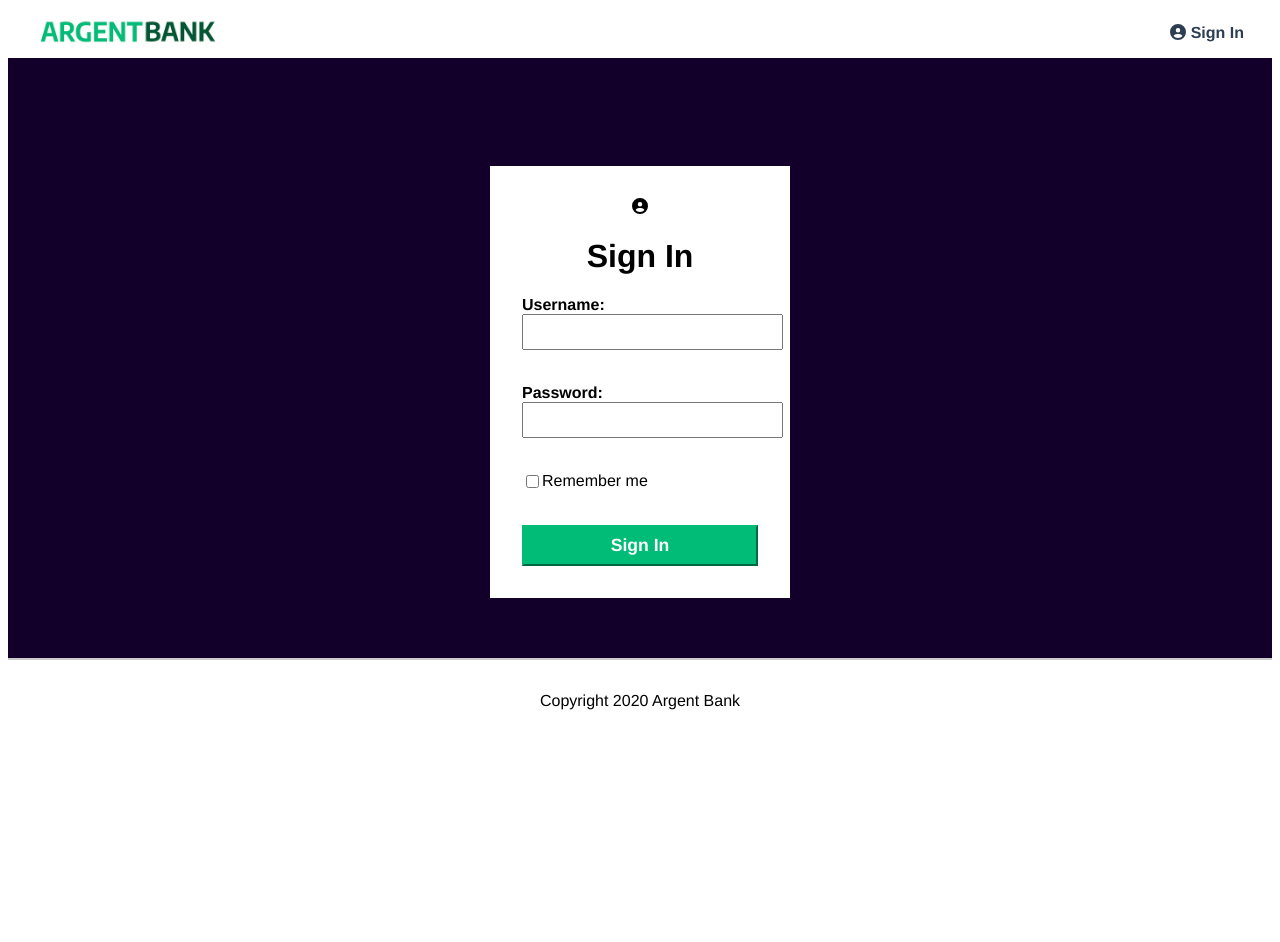
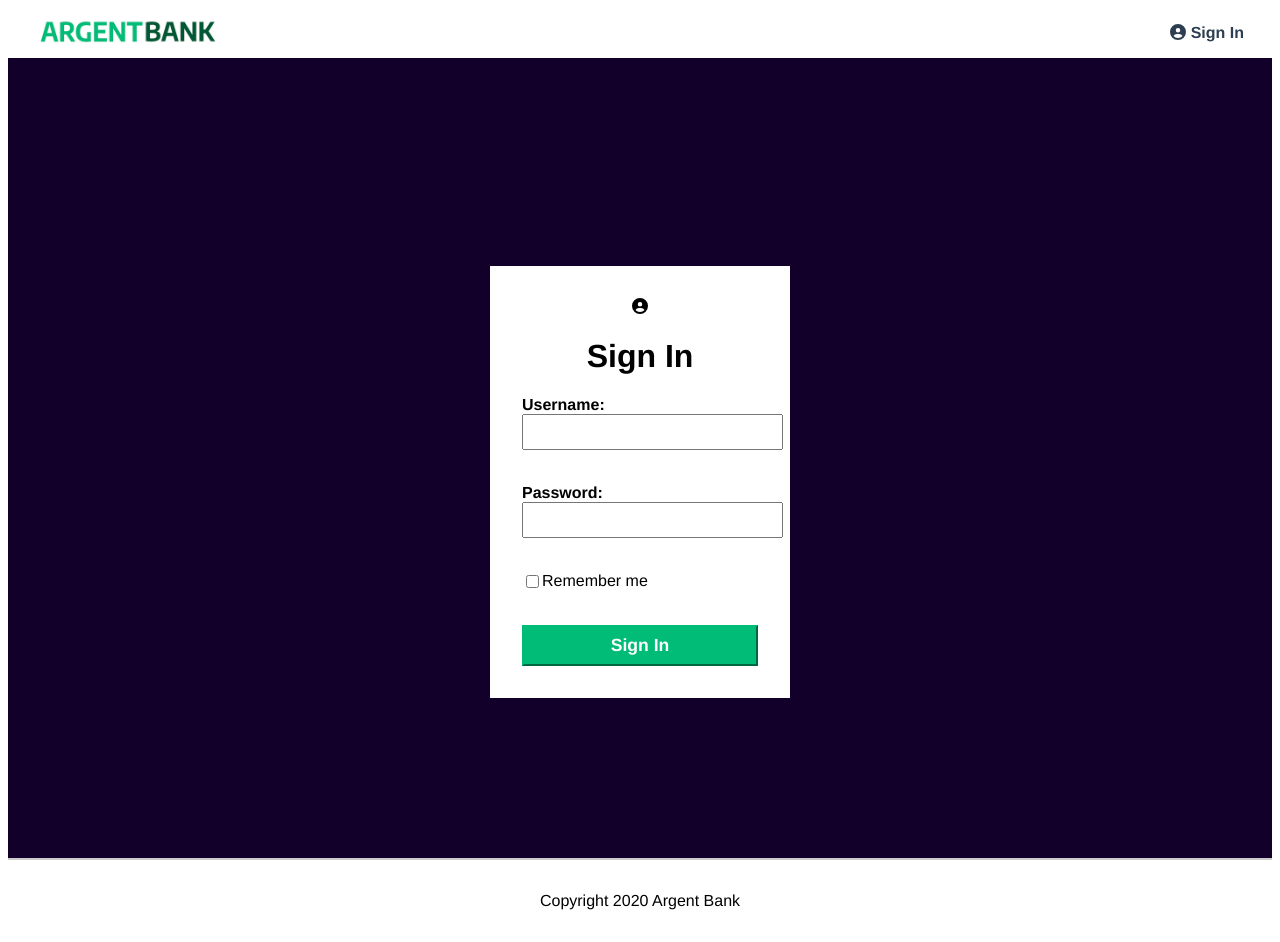
Before and after one commit to todorjr/bank-api-front, a React (Vite) app: page /signin in a window 1280 px wide. Before the commit the page ends 800 px from the top, so only its background shows below. Built offline with nearby package versions, Linux system fonts and the light colour scheme.

Commit message:
height fix

```diff
--- a/src/styles/Signin.module.css
+++ b/src/styles/Signin.module.css
@@ -2,7 +2,7 @@
     display: flex;
     justify-content: center;
     align-items: center;
-    height: 600px;
+    height: 800px;
     background-color: #12002b;
 }
 
```
